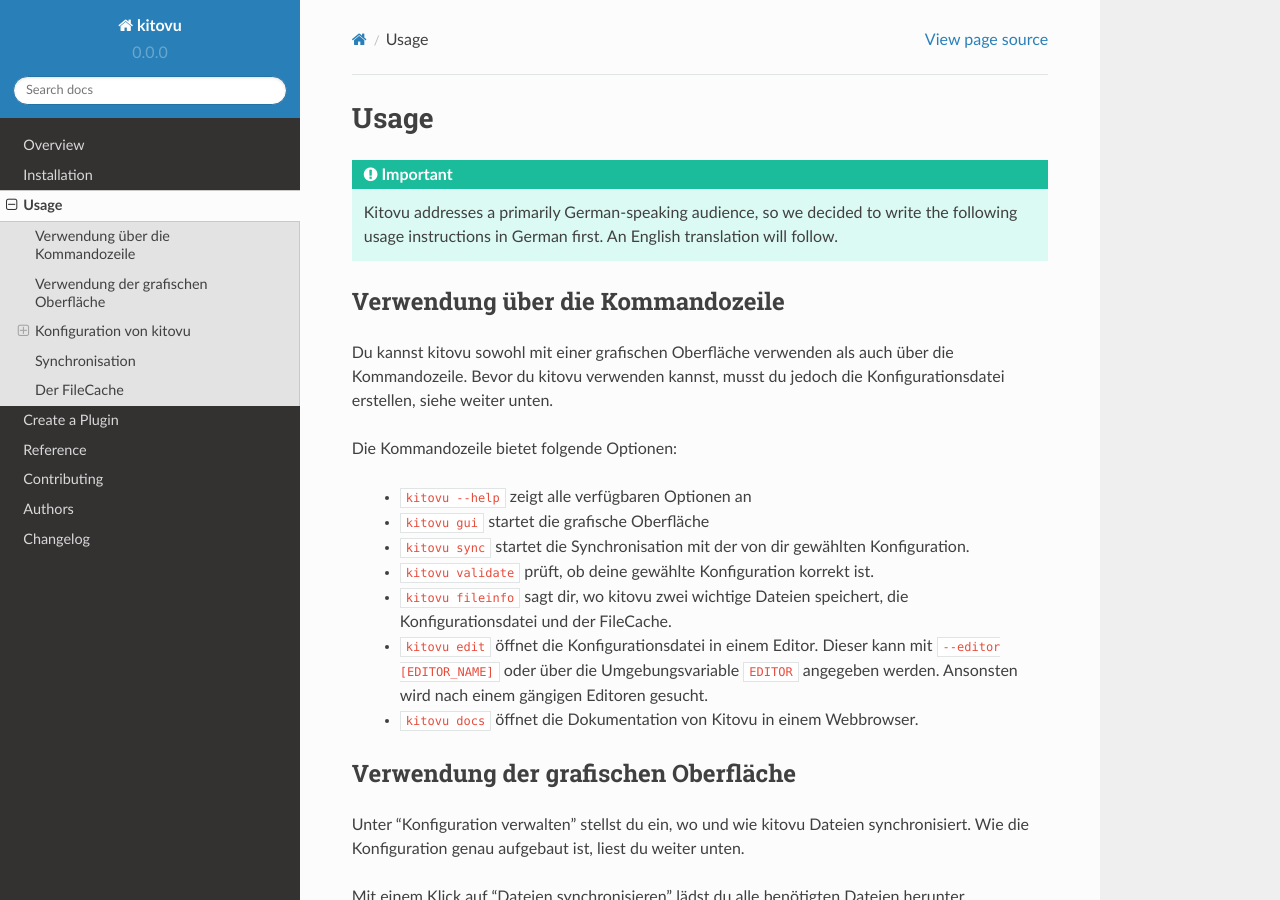
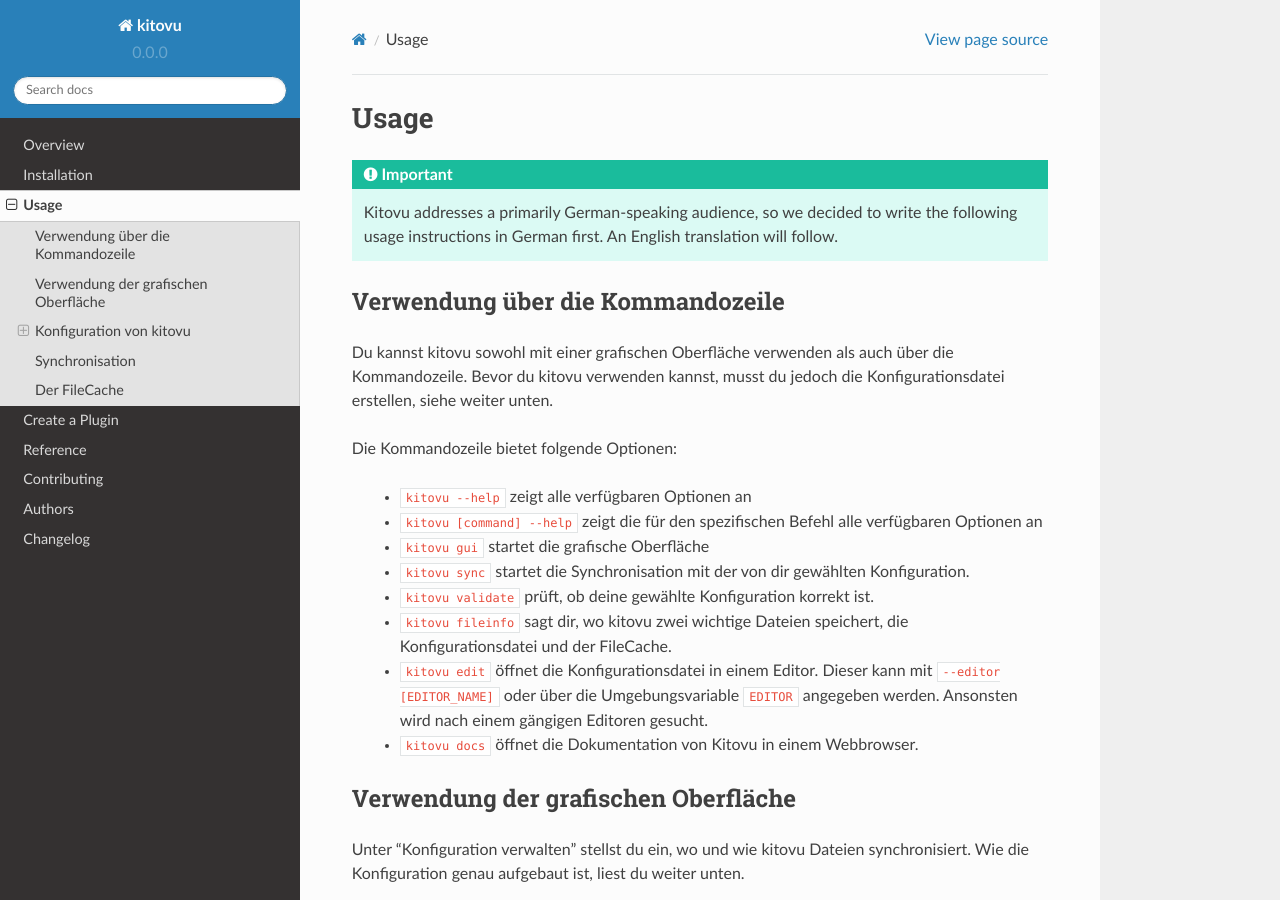
Before and after one commit to kitovu-bot/kitovu, a Sphinx documentation site: the page built from docs/usage.rst, in a window 1280 px wide and 900 px high. Built offline with Sphinx 7.4.7 and the Read the Docs theme 2.0.0, drawn with Linux system fonts in a browser that asks for light colours.

Commit message:
added hint about "kitovu [command] --help"

```diff
--- a/docs/usage.rst
+++ b/docs/usage.rst
@@ -15,6 +15,7 @@ Du kannst kitovu sowohl mit einer grafischen Oberfläche verwenden als auch übe
 Die Kommandozeile bietet folgende Optionen:
 
     * ``kitovu --help`` zeigt alle verfügbaren Optionen an
+    * ``kitovu [command] --help`` zeigt die für den spezifischen Befehl alle verfügbaren Optionen an
     * ``kitovu gui`` startet die grafische Oberfläche
     * ``kitovu sync`` startet die Synchronisation mit der von dir gewählten Konfiguration.
     * ``kitovu validate`` prüft, ob deine gewählte Konfiguration korrekt ist.
```
